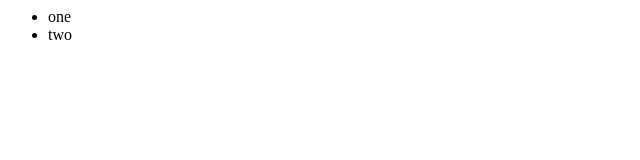
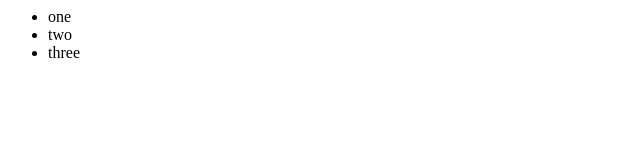
Before and after one commit to OzeshDAdonai/mylist, a plain HTML site: page index.html in a window 1280 px wide. Shown: the full height of the page, 0-640 px from the left. Drawn offline with Linux system fonts and the light colour scheme.

Commit message:
index page modified

```diff
--- a/index.html
+++ b/index.html
@@ -5,6 +5,7 @@
 <ul>
 <li> one</li>
 <li>two</li>
+<li>three</li>
 
 </body>
 </html>
```
